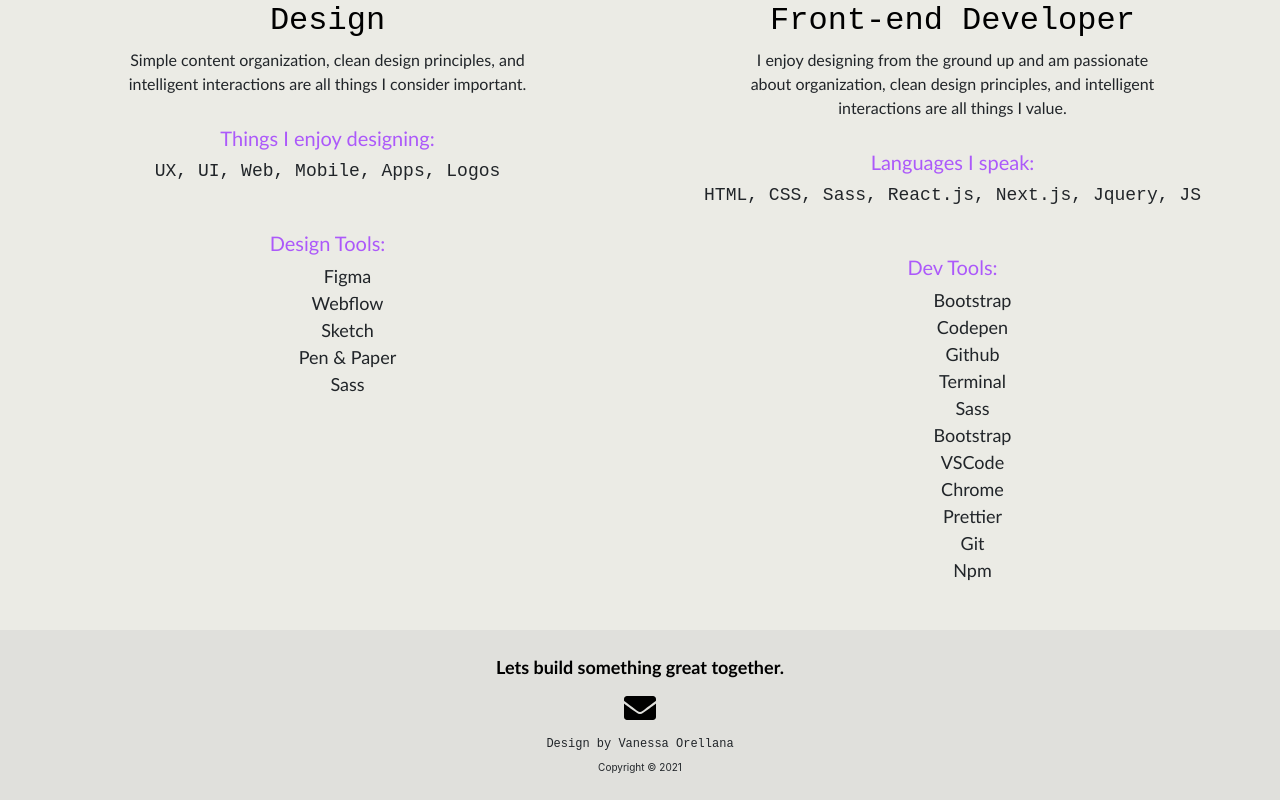
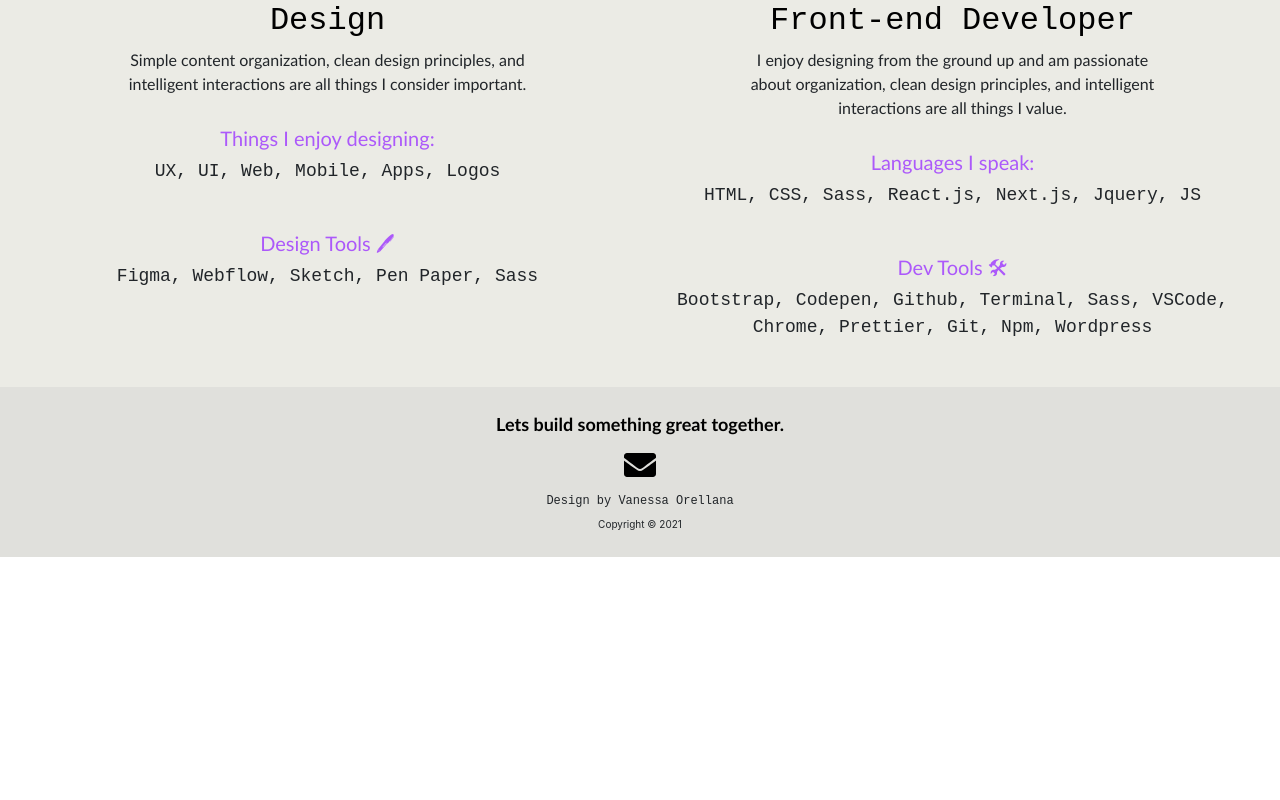
Before and after one commit to vaneo0814/Portfolio, a React app in the folder src/: page /#/ in a window 1280 px wide. Shown: the part 884-1684 px from the top of the page. After the commit the page ends 1441 px from the top, so only its background shows below. Built offline with nearby package versions, Linux system fonts and the light colour scheme; the HTML template or start-up script is replaced by a standard one.

Commit message:
fixed home page skills section

```diff
--- a/src/Pages/Home/index.js
+++ b/src/Pages/Home/index.js
@@ -57,14 +57,8 @@ function Home() {
             <p>UX, UI, Web, Mobile, Apps, Logos</p>
           </section>
           <section>
-            <h5>Design Tools:</h5>
-            <ul>
-              <li>Figma</li>
-              <li>Webflow</li>
-              <li>Sketch</li>
-              <li>Pen & Paper</li>
-              <li>Sass</li>
-            </ul>
+            <h5>Design Tools &#128394;</h5>
+            <p>Figma, Webflow, Sketch, Pen  Paper, Sass</p>
           </section>
         </div>
         <div className="col-lg">
@@ -83,20 +77,8 @@ function Home() {
             <p>HTML, CSS, Sass, React.js, Next.js, Jquery, JS</p>
           </section>
           <section>
-            <h5>Dev Tools:</h5>
-            <ul>
-              <li>Bootstrap</li>
-              <li>Codepen</li>
-              <li>Github</li>
-              <li>Terminal</li>
-              <li>Sass</li>
-              <li>Bootstrap</li>
-              <li>VSCode</li>
-              <li>Chrome</li>
-              <li>Prettier</li>
-              <li>Git</li>
-              <li>Npm</li>
-            </ul>
+            <h5>Dev Tools &#128736;</h5>
+            <p>Bootstrap, Codepen, Github, Terminal, Sass, VSCode, Chrome, Prettier, Git, Npm, Wordpress</p>
           </section>
         </div>
       </div>
```
Also changed, not shown: 1 other file (tests, documents, lock files or other folders).
